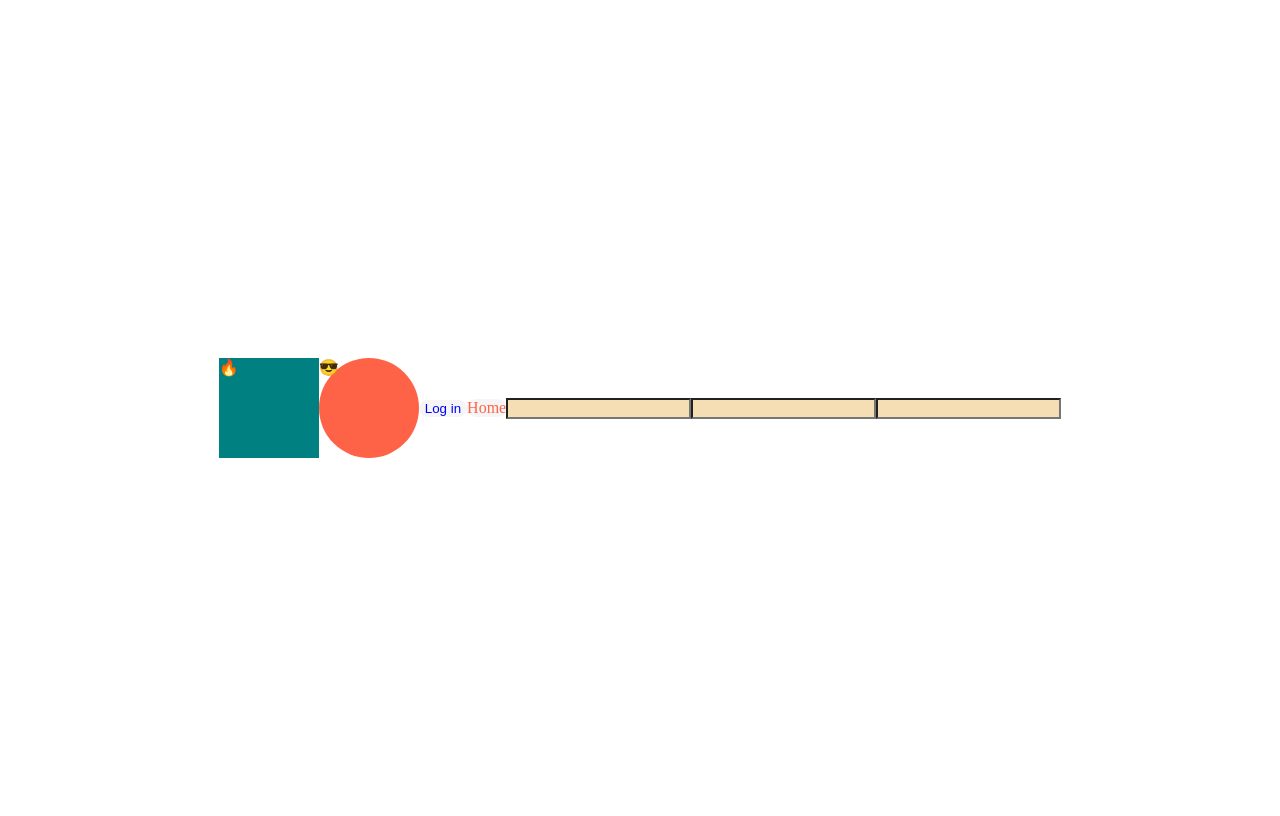
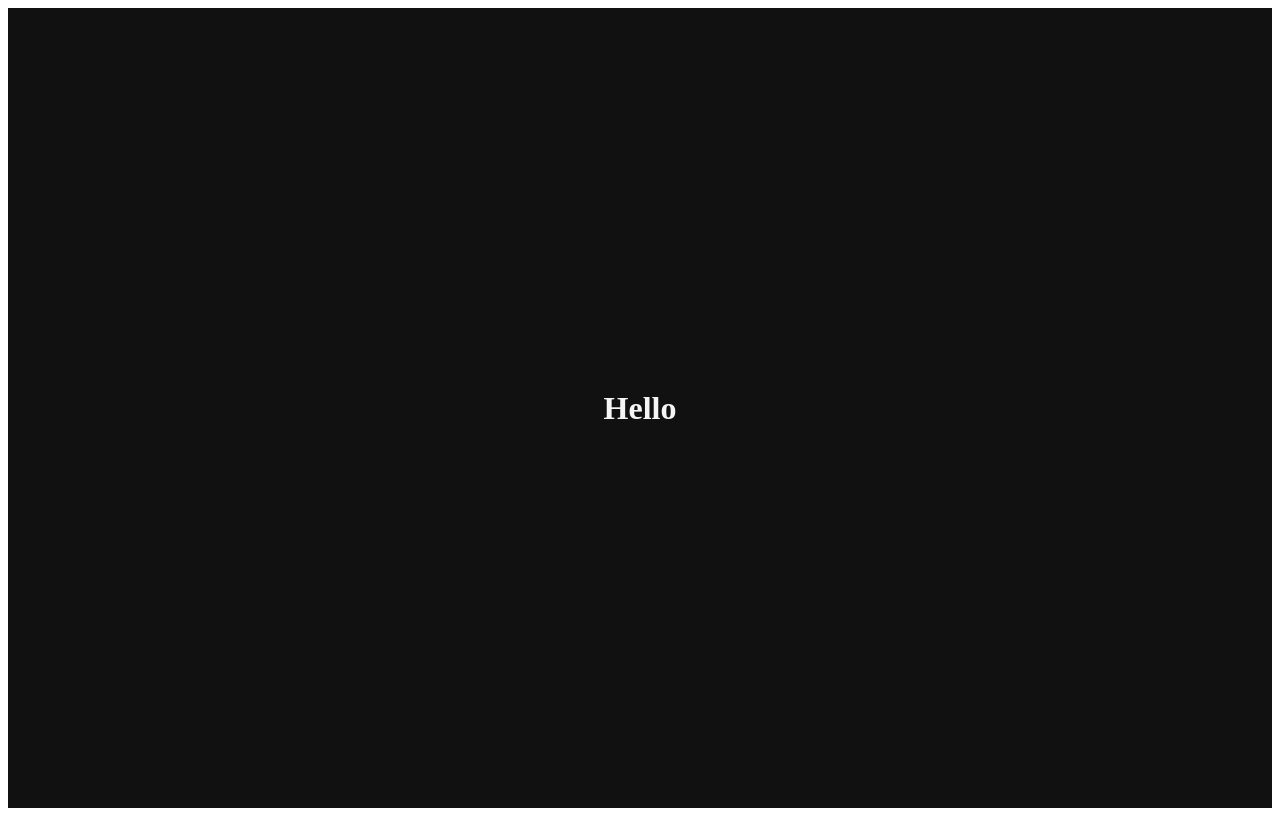
Before and after one commit to mypace0600/react-masters, a React (Create React App) app: page / in a window 1280 px wide. Built offline with nearby package versions, Linux system fonts and the light colour scheme.

Commit message:
2.7 Theme

```diff
--- a/src/App.js
+++ b/src/App.js
@@ -1,11 +1,8 @@
 import styled,{keyframes} from "styled-components"
-const anim = keyframes`
-  from{
-    color:tomato;
-  }
-  to{
-    color:blue;
-  }
+
+
+const Title = styled.h1`
+  color: ${(props)=>props.theme.textColor}
 `;
 
 const Wrapper = styled.div`
@@ -14,43 +11,15 @@
   display:flex;
   justify-content: center;
   align-items: center;
-  button{
-    animation:${anim} 0.5s infinite;
-  }
+  background-color: ${(props)=>props.theme.backgroundColor};
 `;
 
-const Box = styled.div`
-  width:100px;
-  height: 100px;
-  background-color: ${(props)=>props.bgColor};
-  animation:${anim} 1s linear infinite;
-`;
-
-const Circle=styled(Box)`
-  border-radius: 50%;
-`;
-
-const Btn =styled.button`
-  color:tomato;
-  background-color: whitesmoke;
-  border:none;
-  border-radius: 9px;
-`;
-const Input = styled.input.attrs({required:true, maxLenght:10})`
-  background-color:wheat;
-`;
 
 function App() {
   return (
-  <Wrapper>
-    <Box bgColor="teal">🔥</Box>
-    <Circle bgColor="tomato">😎</Circle>
-    <Btn>Log in</Btn>
-    <Btn as="a">Home</Btn>
-    <Input />
-    <Input />
-    <Input />
-  </Wrapper>
+    <Wrapper>
+      <Title>Hello</Title>
+    </Wrapper>
   );
 }
 
--- a/src/index.js
+++ b/src/index.js
@@ -1,10 +1,23 @@
 import React from "react";
 import ReactDOM from "react-dom";
+import { ThemeProvider } from "styled-components";
 import App from "./App";
+
+const darkTheme ={
+  textColor:"whitesmoke",
+  backgroundColor:"#111"
+};
+
+const lightTheme ={
+  textColor:"#111",
+  backgroundColor:"whitesmoke"
+};
 
 ReactDOM.render(
   <React.StrictMode>
-    <App />
+    <ThemeProvider theme={darkTheme}>
+      <App />
+    </ThemeProvider>
   </React.StrictMode>,
   document.getElementById("root")
 );
```
